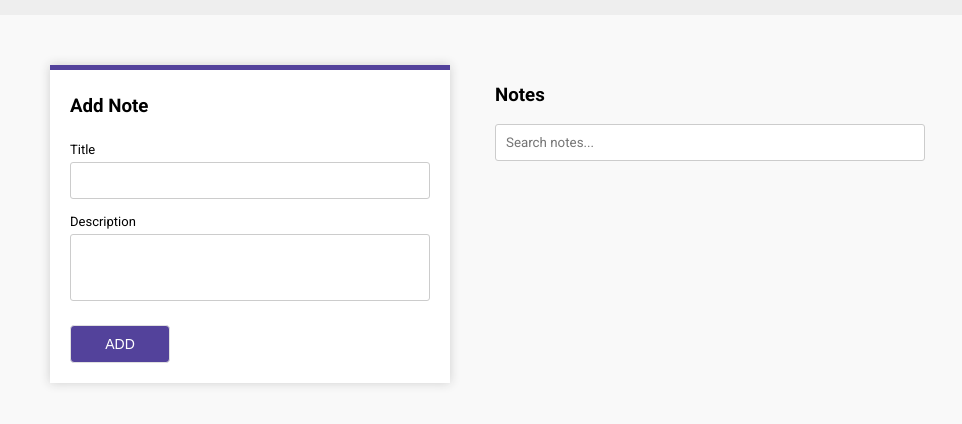
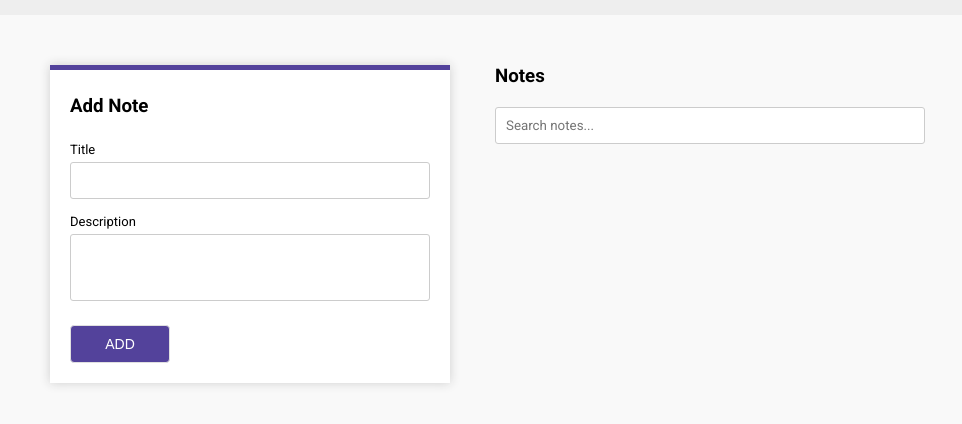
Before and after one commit to ghanshyam18/notes-mgt, a plain HTML site: page index.html in a window 1280 px wide. Shown: the part 50-474 px from the top of the page, without its empty margins (0-962 px from the left). Drawn offline with Linux system fonts and the light colour scheme.

Commit message:
FIX: Design corrections

```diff
--- a/css/style.css
+++ b/css/style.css
@@ -137,6 +137,11 @@ textarea {
     display: flex;
     align-items: center;
     justify-content: space-between;
+    margin-bottom: 20px;
+}
+
+.list-main .list-title > h3 {
+    margin: 0;
 }
 
 .list-main .add-new-note {
@@ -147,7 +152,7 @@ textarea {
 }
 
 .list-main .search-main {
-    margin-bottom: 15px;
+    margin-bottom: 10px;
     width: 100%;
 }
 
```
